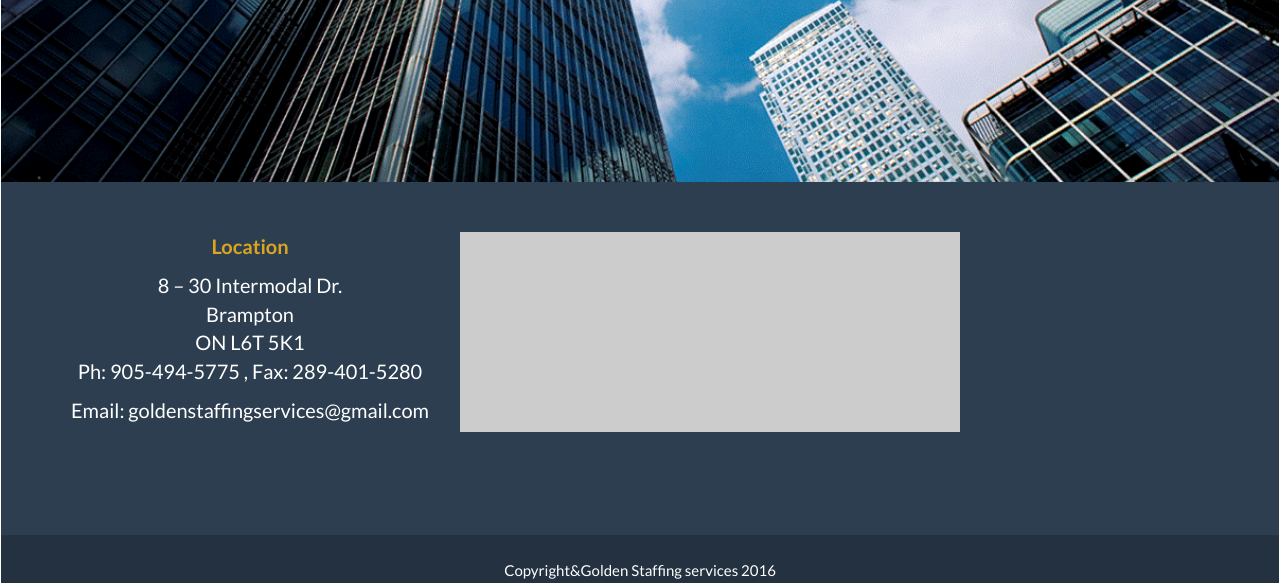
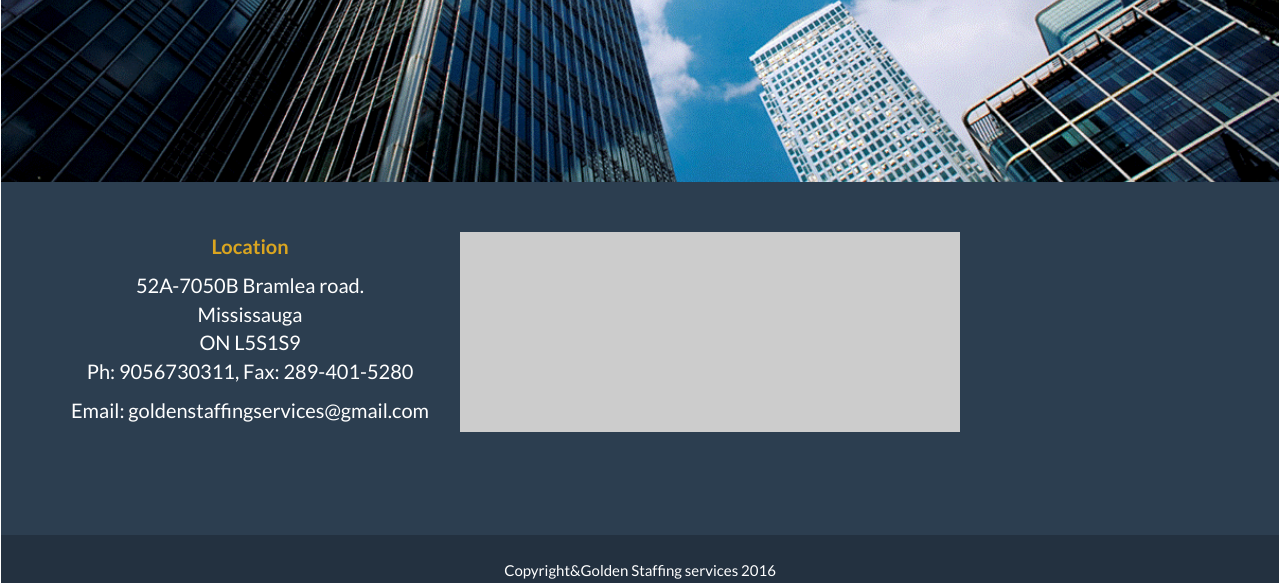
Before and after one commit to nsbabrah/goldenstaffing, a plain HTML site: page templates/bc.html at #!/home in a window 1280 px wide. Shown: the part 600-1183 px from the top of the page. Drawn offline with nearby package versions, Linux system fonts and the light colour scheme; some packages are replaced by stand-ins of ours; files that its build step writes are made by us from their sources; files whose address does not match are found by name; a web font is replaced by a local one.

Commit message:
version2

```diff
--- a/static/pages/home.html
+++ b/static/pages/home.html
@@ -1,3 +1,5 @@
+
+
 <nav class="navbar navbar-default">
 	<img class="img-responsive" mct src="static/2014-07-29-jobsearch.jpg "  center center cover no-repeat fixed;  alt="  Detail of the above quilt, highlighting the embroidery and exotic stitchwork"class="imgframe" style="float:left; width:90px; height:60px; display: round;border-radius: 300px; -webkit-border-radius: 100px; -moz-border-radius: 100px;">
 		<div class="container">
@@ -63,11 +65,11 @@
 								<div class="vcard" align="centre">
 <p class="fn"><a><strong>Location</strong></a><p>
 <p class="adr">
-<span class="street-address">8 – 30 Intermodal Dr.
+<span class="street-address">52A-7050B Bramlea road.
 </span><br>
-<span class="region">Brampton</span><br>
-<span class="postal-code">ON L6T 5K1</span><br>
-<span class="ph-no">Ph: 905-494-5775 ,</span>
+<span class="region">Mississauga</span><br>
+<span class="postal-code">ON L5S1S9</span><br>
+<span class="ph-no">Ph: 9056730311,</span>
 <span class="ph-no">Fax: 289-401-5280
 </span>
 
@@ -95,34 +97,25 @@
 												<div id="map">
 
 														 <script>
-
-
-
-
 													// The following example creates a marker in Stockholm, Sweden using a DROP
 													// animation. Clicking on the marker will toggle the animation between a BOUNCE
 													// animation and no animation.
-
 													var marker;
-
 													function initMap() {
 														var map = new google.maps.Map(document.getElementById('map'), {
 															zoom: 13,
-															center: {lat: 43.73238016512481, lng: -79.67493832111359}
+															center: {lat:43.684510 ,lng:-79.665100}
 														});
 														var geocoder = new google.maps.Geocoder;
 														var infowindow = new google.maps.InfoWindow;
-
-
 														marker = new google.maps.Marker({
 															map: map,
 															draggable: true,
 															animation: google.maps.Animation.DROP,
-															position: {lat: 43.73238016512481, lng: -79.67493832111359}
+															position: {lat:43.684510, lng:-79.665100}
 														});
 														marker.addListener('click', toggleBounce);
 													}
-
 													function toggleBounce() {
 														if (marker.getAnimation() !== null) {
 															marker.setAnimation(null);
@@ -167,5 +160,3 @@
 </div>
 
 <!-- Portfolio Modals -->
-
-<!-- jQuery -->
```
